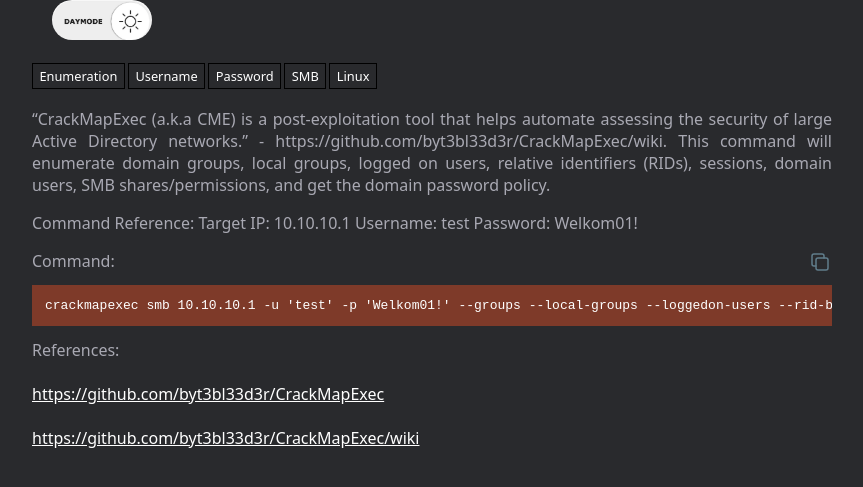
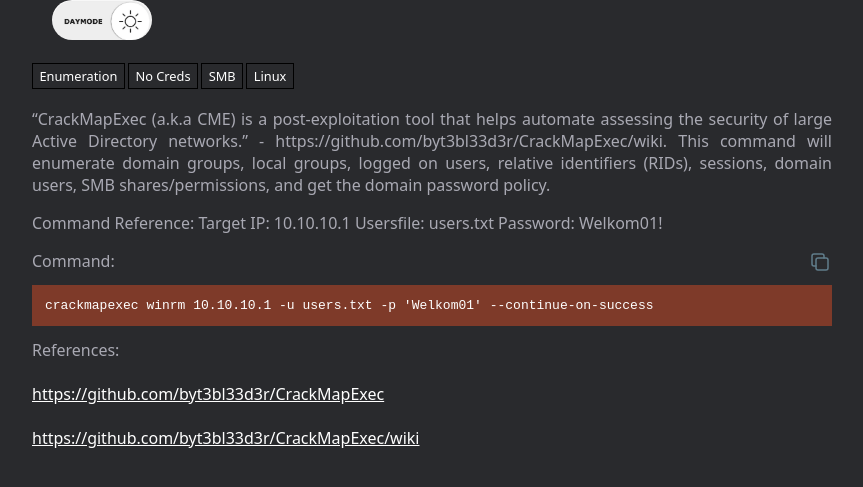
Before and after one commit to hackerbible/hackerbible.github.io, a Jekyll site: the page built from _oneliners/AD - Crackmapexec - WinRM User Enum.md, in a window 1280 px wide, cut to the strip 187-674 px from the top of the page. Shown: the whole strip, without its empty margins (208-1071 px from the left). Built offline with Jekyll 4.4.1, drawn with Linux system fonts in a browser that asks for light colours.

Commit message:
Addition

```diff
--- a/_oneliners/AD - Crackmapexec - WinRM User Enum.md
+++ b/_oneliners/AD - Crackmapexec - WinRM User Enum.md
@@ -1,20 +1,17 @@
 ---
 title: |
-  Enumerate users with winrm using Crackmapexec.
-
+  Enumerate users with winrm using Crackmapexec
 description: |
   "CrackMapExec (a.k.a CME) is a post-exploitation tool that helps automate assessing the security of large Active Directory networks." - https://github.com/byt3bl33d3r/CrackMapExec/wiki. This command will enumerate domain groups, local groups, logged on users, relative identifiers (RIDs), sessions, domain users, SMB shares/permissions, and get the domain password policy.
 
   Command Reference:
   	Target IP: 10.10.10.1
-  	Username: test
+  	Usersfile: users.txt
   	Password: Welkom01!
-
 command: |
-  crackmapexec smb 10.10.10.1 -u 'test' -p 'Welkom01!' --groups --local-groups --loggedon-users --rid-brute --sessions --users --shares --pass-pol
+  crackmapexec winrm 10.10.10.1 -u users.txt -p 'Welkom01' --continue-on-success
 items:
-  - Username
-  - Password
+  - No_Creds
 services:
   - SMB
 attack_types:
```
Also changed, not shown: _oneliners/AD - Crackmapexec - BruteRID.md (+1 -3 lines), _oneliners/AD - Crackmapexec - Enum.md (+4 -9 lines), _oneliners/AD - Enum4Linux-ng - Enumeration.md (+1 -3 lines), _oneliners/AD - Enum4Linux-ng - Find Users.md (+2 -4 lines), _oneliners/AD - SharpHound.md (+1 -4 lines).
